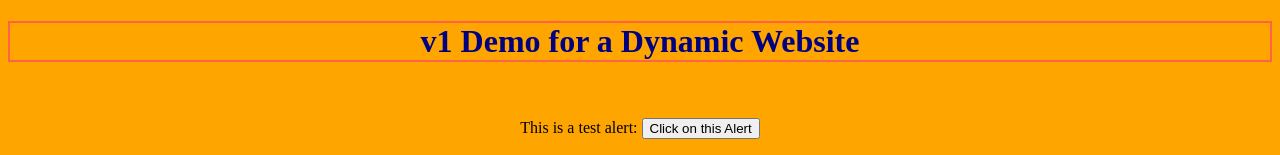
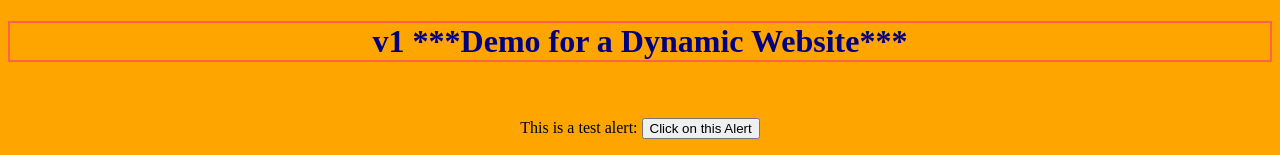
Before and after one commit to coda92056/website, a plain HTML site: page index.html in a window 1280 px wide. Shown: the top 155 px of the page. Drawn offline with Linux system fonts and the light colour scheme.

Commit message:
update h1 header

```diff
--- a/index.html
+++ b/index.html
@@ -14,7 +14,7 @@
   </script>
 </head>
 <body>
-<h1>v1 Demo for a Dynamic Website</h1>
+<h1>v1 ***Demo for a Dynamic Website***</h1>
 <br/>
 <p>This is a test alert: <input type="button" value="Click on this Alert" onclick="display()"/>
 </p>
```
